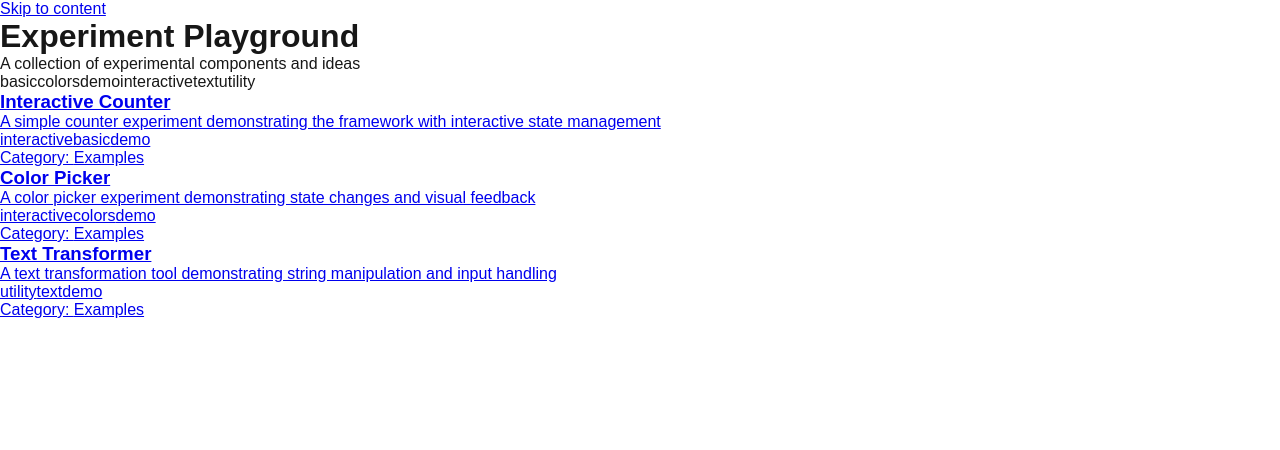
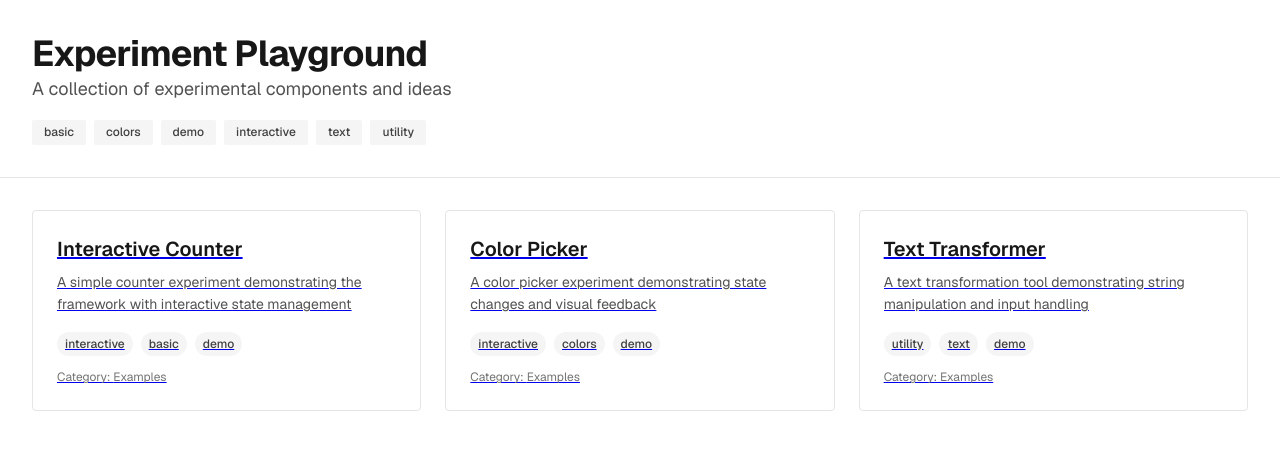
Before and after one commit to Leryud/playground, a Next.js app: page / in a window 1280 px wide. Shown: the top 450 px of the page. Built offline with nearby package versions, Linux system fonts and the light colour scheme.

Commit message:
Update globals.css to use modular imports

```diff
--- a/app/globals.css
+++ b/app/globals.css
@@ -1,28 +1,11 @@
-* {
-  margin: 0;
-  padding: 0;
-  box-sizing: border-box;
-}
+/* Global CSS Entry Point */
+/* Imports all global styles in the correct order */
 
-body {
-  background: white;
-  color: #171717;
-  font-family: Arial, Helvetica, sans-serif;
-  min-height: 100vh;
-}
-
-.experiment-card {
-  background: white;
-  transition: all 0.2s ease;
-}
-
-.experiment-card:hover {
-  transform: translateY(-2px);
-}
-
-.line-clamp-3 {
-  display: -webkit-box;
-  -webkit-line-clamp: 3;
-  -webkit-box-orient: vertical;
-  overflow: hidden;
-}
+@import '../styles/global/base.css';
+@import '../styles/global/typography.css';
+@import '../styles/global/layout.css';
+@import '../styles/global/components/cards.css';
+@import '../styles/global/components/buttons.css';
+@import '../styles/global/components/tags.css';
+@import '../styles/global/components/forms.css';
+@import '../styles/global/animations.css';
```
